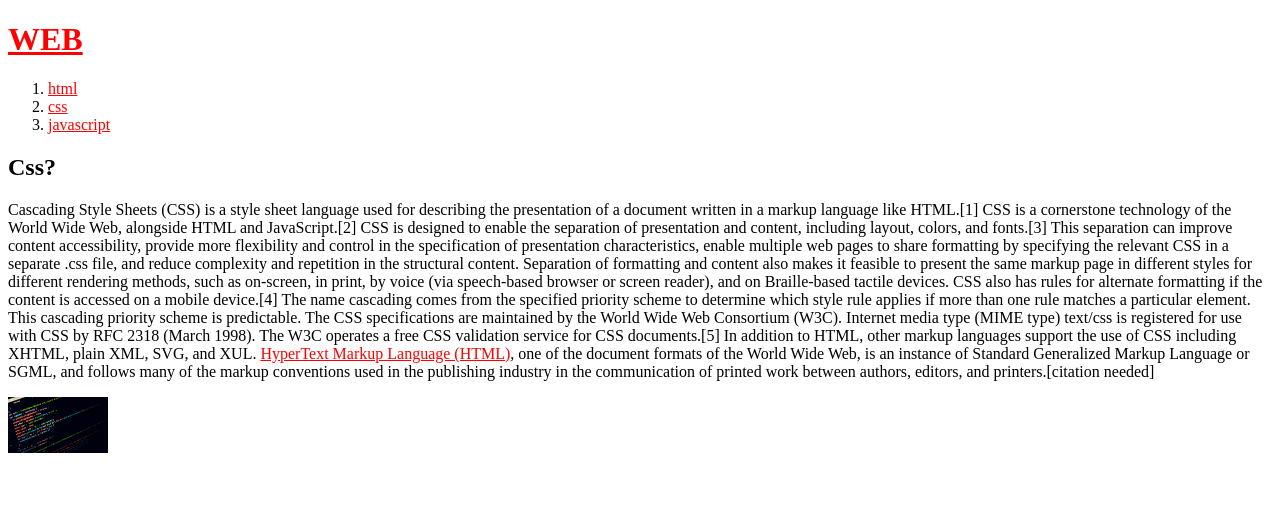
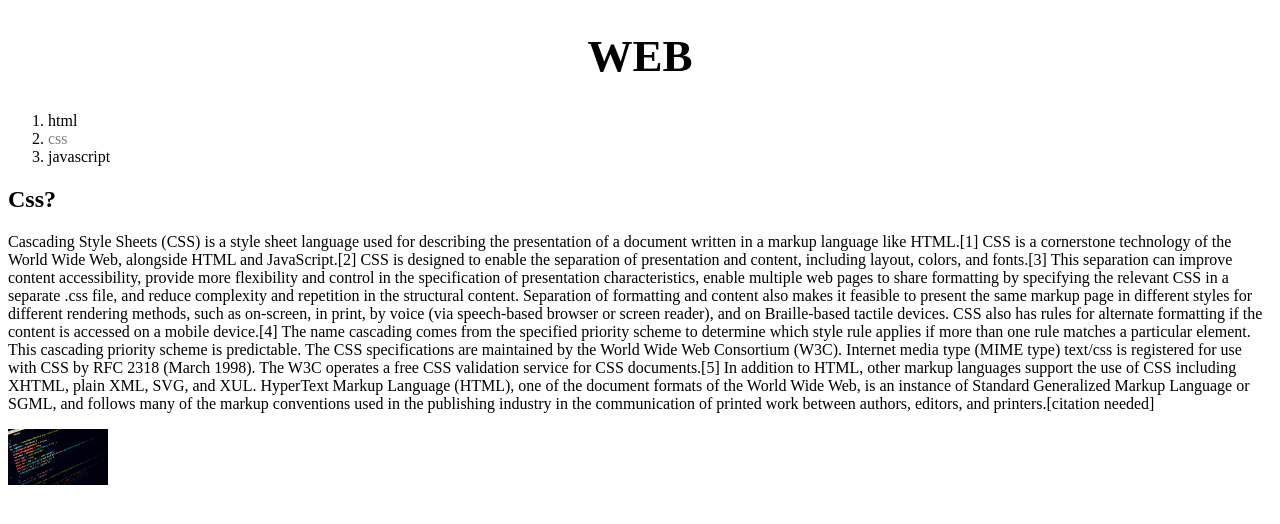
Before and after one commit to nandong1104/WEB, a plain HTML site: page 2.html in a window 1280 px wide. Drawn offline with Linux system fonts and the light colour scheme.

Commit message:
css style 수업들
수업 들은 내용들

```diff
--- a/2.html
+++ b/2.html
@@ -8,15 +8,27 @@
   <style>
   a
   {
+    color:black;
+    text-decoration: none;
+  }
+  h1{
+    font-size: 45px;
+    text-align:center
+  }
+  .saw{
     color:red;
   }
+  #active{
+    color:gray;
+  }
+
   </style>
 </head>
 <body><! 본문-->
   <h1><a href="index.html"> WEB </a></h1>
   <ol><!리스트의 순서를 나타냄 ordered list-->
   <li><a href="1.html">html </a></li> <!list 를 나타냄-->
-  <li><a href="2.html">css</a></li>
+  <li><a href="2.html" class="saw" id="active">css</a></li>
   <li><a href="3.html">javascript</a></li>
   </ol>
 <!--
```
